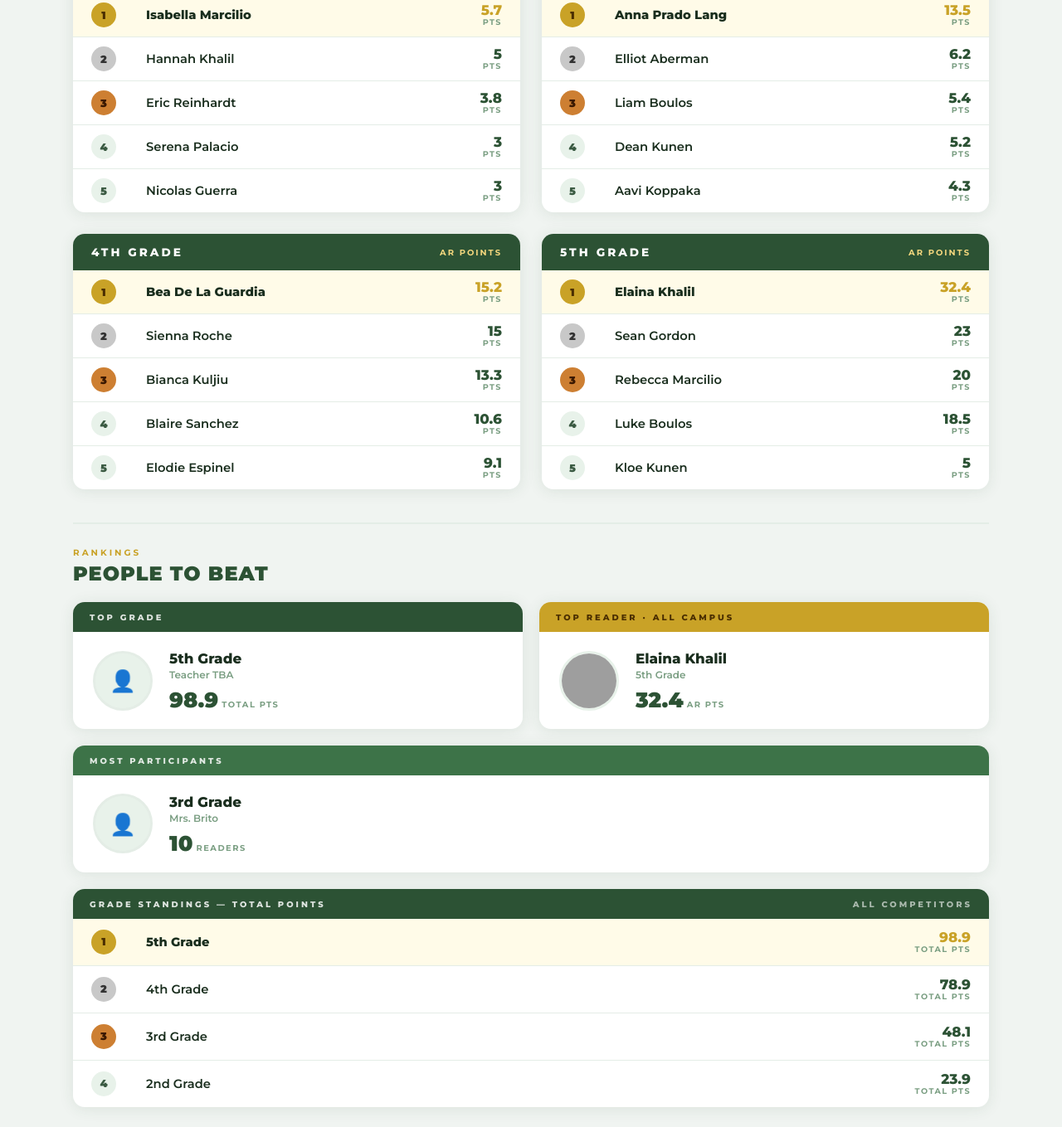
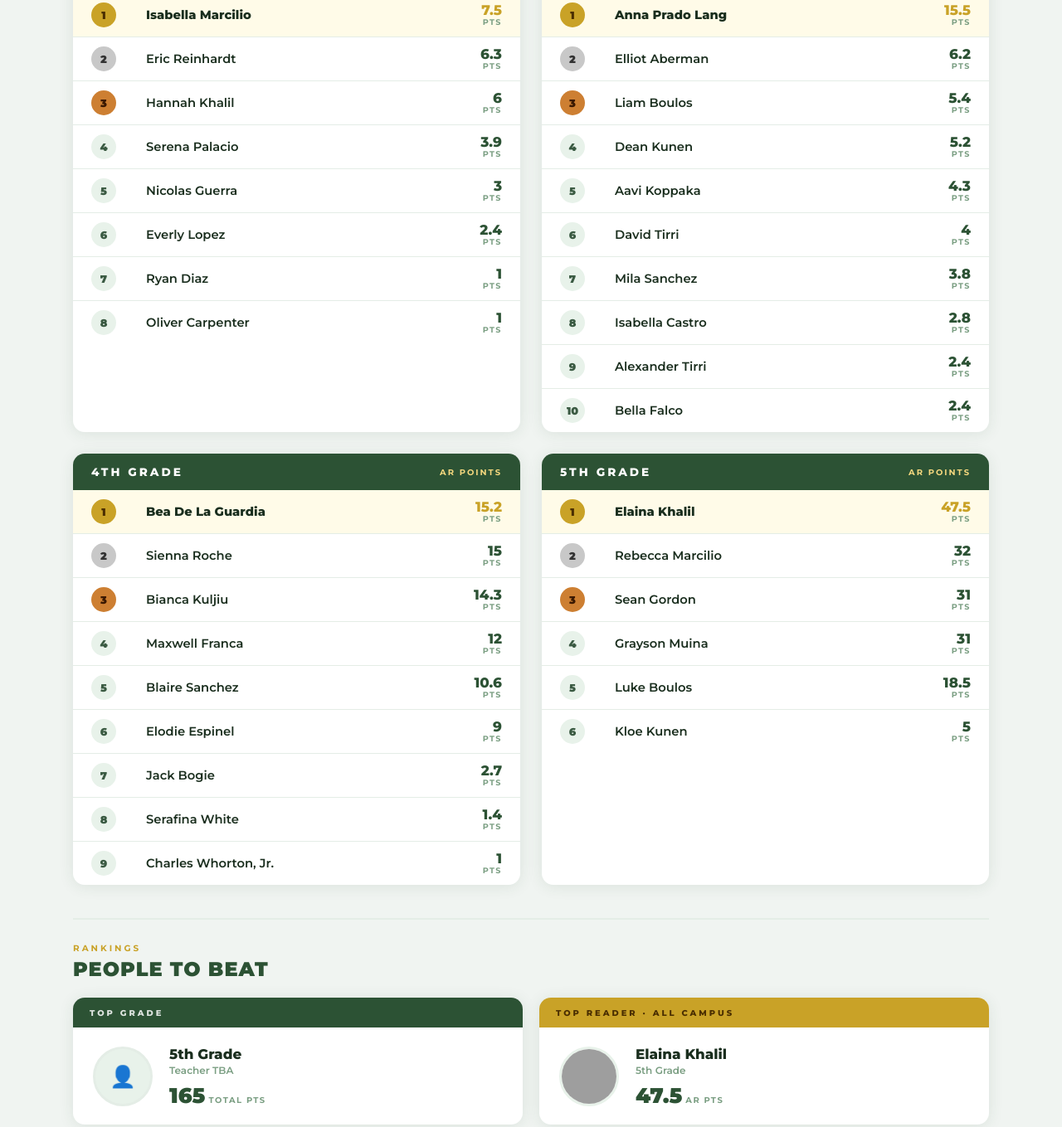
Before and after one commit to mglavach/student-leaderboard, a plain HTML site: page index.html in a window 1280 px wide. Shown: the part 1134-2493 px from the top of the page at 83% size. Drawn offline with Linux system fonts and the light colour scheme; grey boxes are pictures that could not be loaded.

Commit message:
Update index

```diff
--- a/index.html
+++ b/index.html
@@ -13,7 +13,7 @@
   <script>
     var READING_DATA = {
 
-      lastUpdated: "June 4, 2026",  // ← update this date when you make changes
+      lastUpdated: "June 5, 2026",  // ← update this date when you make changes
 
       // ── Poppy's weekly spotlight — change these each week ──
       poppy: {
@@ -35,58 +35,71 @@
       grades: [
         {
           name: "2nd Grade",
-          totalPoints: 23.9,          // ← total AR points for ALL students in this grade
-          participants: 0,            // ← number of students competing in this grade
+          totalPoints: 31.1,          // ← total AR points for ALL students in this grade
+          participants: 8,            // ← number of students competing in this grade
           teacher: "",             // ← teacher name
           teacherPhoto: "",        // ← teacher photo filename (e.g. "brito.jpg")
           students: [
-            { name: "Isabella Marcilio", points: 5.7,  photo: "" },
-            { name: "Hannah Khalil",    points: 5,    photo: "" },
-            { name: "Eric Reinhardt",    points: 3.8,  photo: "" },
-            { name: "Serena Palacio",      points: 3,  photo: "" },
-            { name: "Nicolas Guerra",     points: 3,  photo: "" },
+            { name: "Isabella Marcilio", points: 7.5,  photo: "" },
+            { name: "Eric Reinhardt",    points: 6.3,  photo: "" },
+            { name: "Hannah Khalil",     points: 6,    photo: "" },
+            { name: "Serena Palacio",    points: 3.9,  photo: "" },
+            { name: "Nicolas Guerra",    points: 3,    photo: "" },
+            { name: "Everly Lopez",      points: 2.4,  photo: "" },
+            { name: "Ryan Diaz",         points: 1,    photo: "" },
+            { name: "Oliver Carpenter",  points: 1,    photo: "" },
           ]
         },
         {
           name: "3rd Grade",
-          totalPoints: 48.1,          // ← total AR points for ALL students in this grade
-          participants: 10,            // ← number of students competing in this grade
+          totalPoints: 52,            // ← total AR points for ALL students in this grade
+          participants: 10,           // ← number of students competing in this grade
           teacher: "Mrs. Brito",
           teacherPhoto: "",
           students: [
-            { name: "Anna Prado Lang",  points: 13.5, photo: "" },
-            { name: "Elliot Aberman",   points: 6.2,  photo: "" },
-            { name: "Liam Boulos",     points: 5.4,  photo: "" },
-            { name: "Dean Kunen",     points: 5.2,  photo: "" },
-            { name: "Aavi Koppaka",       points: 4.3,    photo: "" },
+            { name: "Anna Prado Lang",   points: 15.5, photo: "" },
+            { name: "Elliot Aberman",    points: 6.2,  photo: "" },
+            { name: "Liam Boulos",       points: 5.4,  photo: "" },
+            { name: "Dean Kunen",        points: 5.2,  photo: "" },
+            { name: "Aavi Koppaka",      points: 4.3,  photo: "" },
+            { name: "David Tirri",       points: 4,    photo: "" },
+            { name: "Mila Sanchez",      points: 3.8,  photo: "" },
+            { name: "Isabella Castro",   points: 2.8,  photo: "" },
+            { name: "Alexander Tirri",   points: 2.4,  photo: "" },
+            { name: "Bella Falco",       points: 2.4,  photo: "" },
           ]
         },
         {
           name: "4th Grade",
-          totalPoints: 78.9,          // ← total AR points for ALL students in this grade
-          participants: 0,            // ← number of students competing in this grade
+          totalPoints: 81.2,          // ← total AR points for ALL students in this grade
+          participants: 9,            // ← number of students competing in this grade
           teacher: "Mrs. Dominguez",
           teacherPhoto: "https://bbk12e1-cdn.myschoolcdn.com/ftpimages/701/user/large_user7781192_6114045_118.png?crop=175px,0px,1664px,1664px&resize=200,200",
           students: [
-            { name: "Bea De La Guardia",   points: 15.2,   photo: "" },
-            { name: "Sienna Roche",   points: 15,  photo: "" },
-            { name: "Bianca Kuljiu",     points: 13.3,    photo: "" },
-            { name: "Blaire Sanchez",    points: 10.6,  photo: "" },
-            { name: "Elodie Espinel",   points: 9.1,  photo: "" },
+            { name: "Bea De La Guardia",      points: 15.2, photo: "" },
+            { name: "Sienna Roche",           points: 15,   photo: "" },
+            { name: "Bianca Kuljiu",          points: 14.3, photo: "" },
+            { name: "Maxwell Franca",         points: 12,   photo: "" },
+            { name: "Blaire Sanchez",         points: 10.6, photo: "" },
+            { name: "Elodie Espinel",         points: 9,    photo: "" },
+            { name: "Jack Bogie",             points: 2.7,  photo: "" },
+            { name: "Serafina White",         points: 1.4,  photo: "" },
+            { name: "Charles Whorton, Jr.",   points: 1,    photo: "" },
           ]
         },
         {
           name: "5th Grade",
-          totalPoints: 98.9,          // ← total AR points for ALL students in this grade
-          participants: 0,            // ← number of students competing in this grade
+          totalPoints: 165,           // ← total AR points for ALL students in this grade
+          participants: 6,            // ← number of students competing in this grade
           teacher: "",
           teacherPhoto: "",
           students: [
-            { name: "Elaina Khalil",    points: 32.4, photo: "https://bbk12e1-cdn.myschoolcdn.com/ftpimages/701/user/large_user_7356482_487.jpg?resize=200,200" },
-            { name: "Sean Gordon",      points: 23, photo: "" },
-            { name: "Rebecca Marcilio", points: 20,   photo: "" },
-            { name: "Luke Boulos",      points: 18.5,   photo: "" },
-            { name: "Kloe Kunen",     points: 5,    photo: "" },
+            { name: "Elaina Khalil",    points: 47.5, photo: "https://bbk12e1-cdn.myschoolcdn.com/ftpimages/701/user/large_user_7356482_487.jpg?resize=200,200" },
+            { name: "Rebecca Marcilio", points: 32,   photo: "" },
+            { name: "Sean Gordon",      points: 31,   photo: "" },
+            { name: "Grayson Muina",    points: 31,   photo: "" },
+            { name: "Luke Boulos",      points: 18.5, photo: "" },
+            { name: "Kloe Kunen",       points: 5,    photo: "" },
           ]
         },
       ]
@@ -945,7 +958,7 @@
         // Sort students by points descending, top 5
         var students = grade.students.slice().sort(function(a, b) {
           return b.points - a.points;
-        }).slice(0, 5);
+        }).slice(0, 10);
 
         var card = document.createElement('div');
         card.className = 'grade-card';
```
Also changed, not shown: .claude/settings.local.json.
